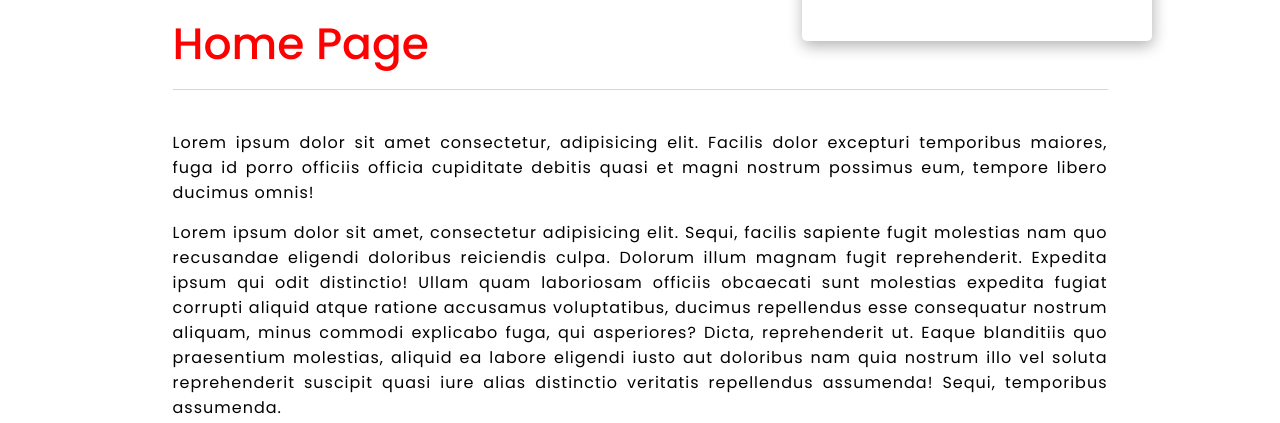
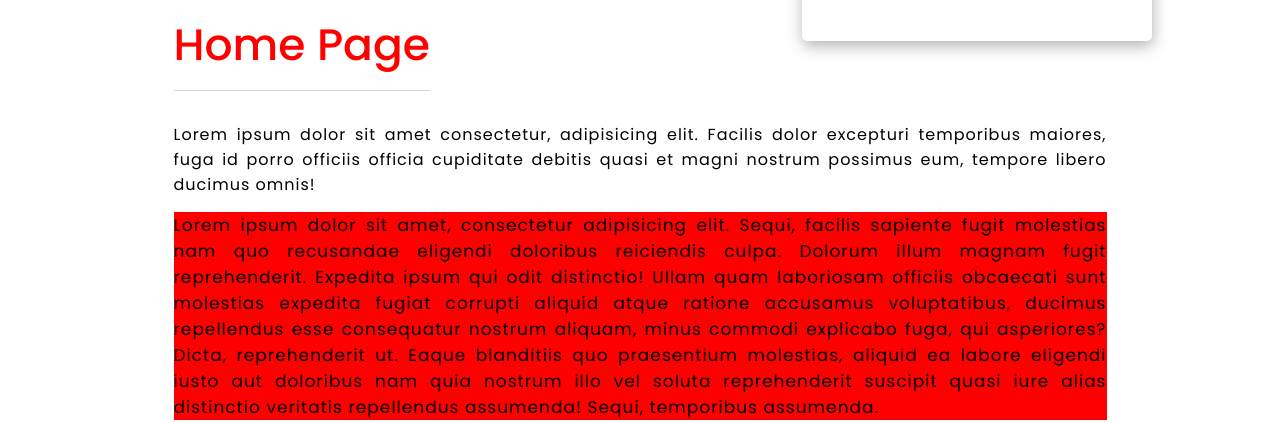
Before and after one commit to Helberte/Aprendizado-JQUERY, a plain HTML site: page seletores/index.html in a window 1280 px wide. Shown: the part 529-952 px from the top of the page. Drawn offline with nearby package versions, Linux system fonts and the light colour scheme.

Commit message:
trabalhando com seletores

```diff
--- a/seletores/css/style.css
+++ b/seletores/css/style.css
@@ -15,6 +15,7 @@ header{
   background-repeat: no-repeat;
   background-size: cover;
   background-position: bottom;
+  background-attachment: fixed;
 }
 
 header .gradient-top-bottom{
@@ -116,12 +117,13 @@ header .gradient-top-bottom{
 .gradient-top-bottom form button:hover{
   font-size: 20px;
 }
-
 main{
   width: 935px;
   max-width: 97%;
   margin: auto;
   margin-top: 40px;
+  position: relative;
+  border: solid 1px transparent;
 }
 main h1{
   font-size: 44px;
@@ -129,11 +131,24 @@ main h1{
   margin-bottom: 40px;
   padding-bottom: 13px;
   border-bottom: 0.5px solid rgba(204, 204, 204,0.8);
+  position: absolute;
+  top: 0;
+  left: -600px;
+  opacity: 0;
+  transition: all 1.5s ease;
+}
+main h1.active{
+  top: 0;
+  left: 0;
+  opacity: 1;
 }
 main p{
   text-align: justify;
   margin-bottom: 15px;
   letter-spacing: 1px;
+}
+main .paragrafo{
+ margin-top: 110px;
 }
 main ul{
   margin-top: 10px;
--- a/seletores/index.html
+++ b/seletores/index.html
@@ -55,8 +55,7 @@
   </header>
 
   <main>
-    <h1>Home Page</h1>
-
+    <h1 id="h1-titulo">Home Page</h1>
 
     <p class="paragrafo">Lorem ipsum dolor sit amet consectetur, adipisicing elit. Facilis dolor excepturi temporibus maiores, fuga id porro officiis officia cupiditate debitis quasi et magni nostrum possimus eum, tempore libero ducimus omnis!
     </p>
@@ -101,5 +100,6 @@
 
   <script src="https://ajax.googleapis.com/ajax/libs/jquery/3.6.1/jquery.min.js"></script>
   <script src="js/script.js"></script>
+  <script src="js/seletores_basicos.js"></script>
 </body>
 </html>
--- a/seletores/js/script.js
+++ b/seletores/js/script.js
@@ -1,21 +1,23 @@
 // nome de tag
 console.log($('h1').css('color', 'red'));
 
-// pelo id
-$('#logo').html('Negócios');
+$('.header-menu ul, li').css('border', '1px yellow solid');
 
-// selecionando pela classe
+$(document).ready(function(){
+  document.getElementById('h1-titulo').classList.add('active');
+});
 
-// $('.paragrafo').animate({
-//   fontSize: '15px',
-//   opacity: 0.4
-// }, 2000);
+$('main>li').css('color', 'yellow');
 
-//seletor composto, utilizando o nome ta tag e também o nome da class
+// selecionando a tag p mais proxima do .paragrafo
 
-// $('p.paragrafo').animate({
-//   fontSize: '25px',
-//   opacity: 0.5
-// },2000);
+$('.paragrafo+p').css({
+  'background-color': 'blue',
+  'font-size': '17px '
+});
 
-$('.header-menu ul, li').css('border', '1px yellow solid');
+// selecionando todas que estão próximas ao .paragrafo
+$('.paragrafo~p').css({
+  'background-color': 'red',
+  'font-size': '17px '
+});
--- /dev/null
+++ b/seletores/js/seletores_basicos.js
@@ -0,0 +1,17 @@
+
+// pelo id
+$('#logo').html('Negócios');
+
+// selecionando pela classe
+
+// $('.paragrafo').animate({
+//   fontSize: '15px',
+//   opacity: 0.4
+// }, 2000);
+
+//seletor composto, utilizando o nome ta tag e também o nome da class
+
+// $('p.paragrafo').animate({
+//   fontSize: '25px',
+//   opacity: 0.5
+// },2000);
```
